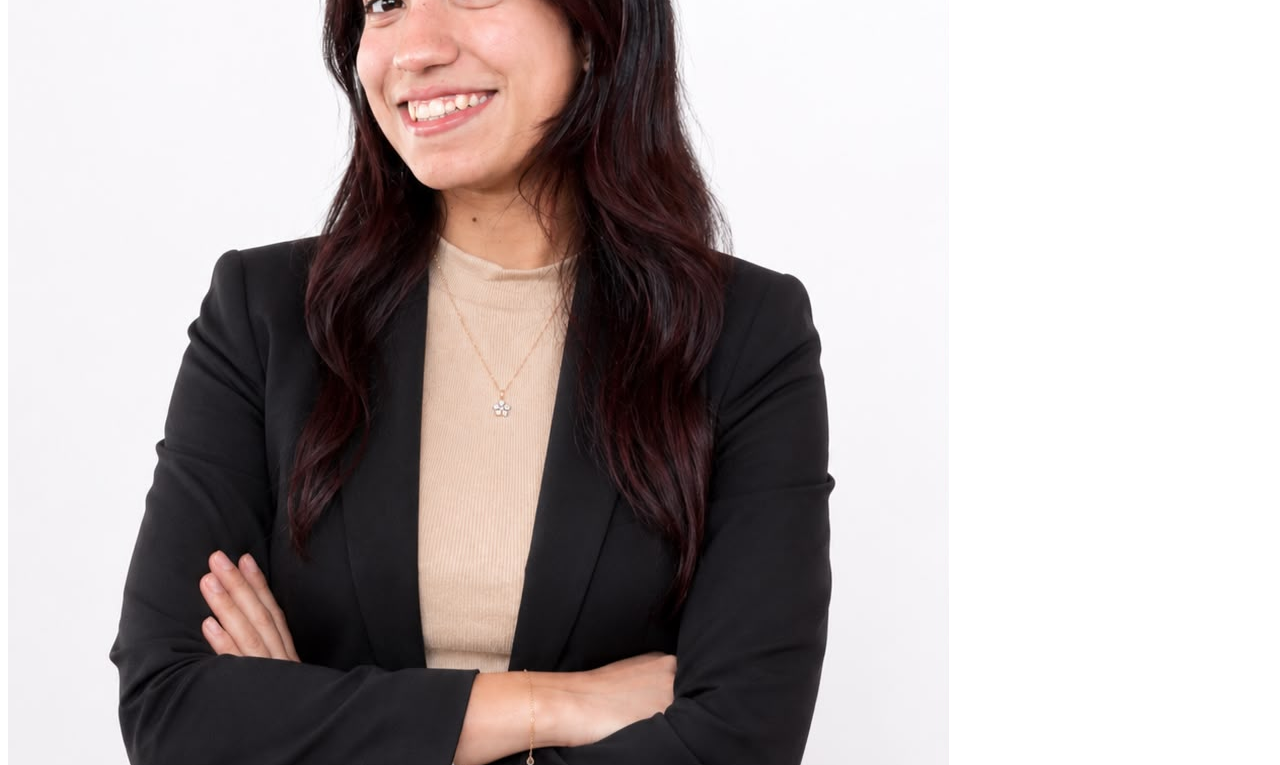
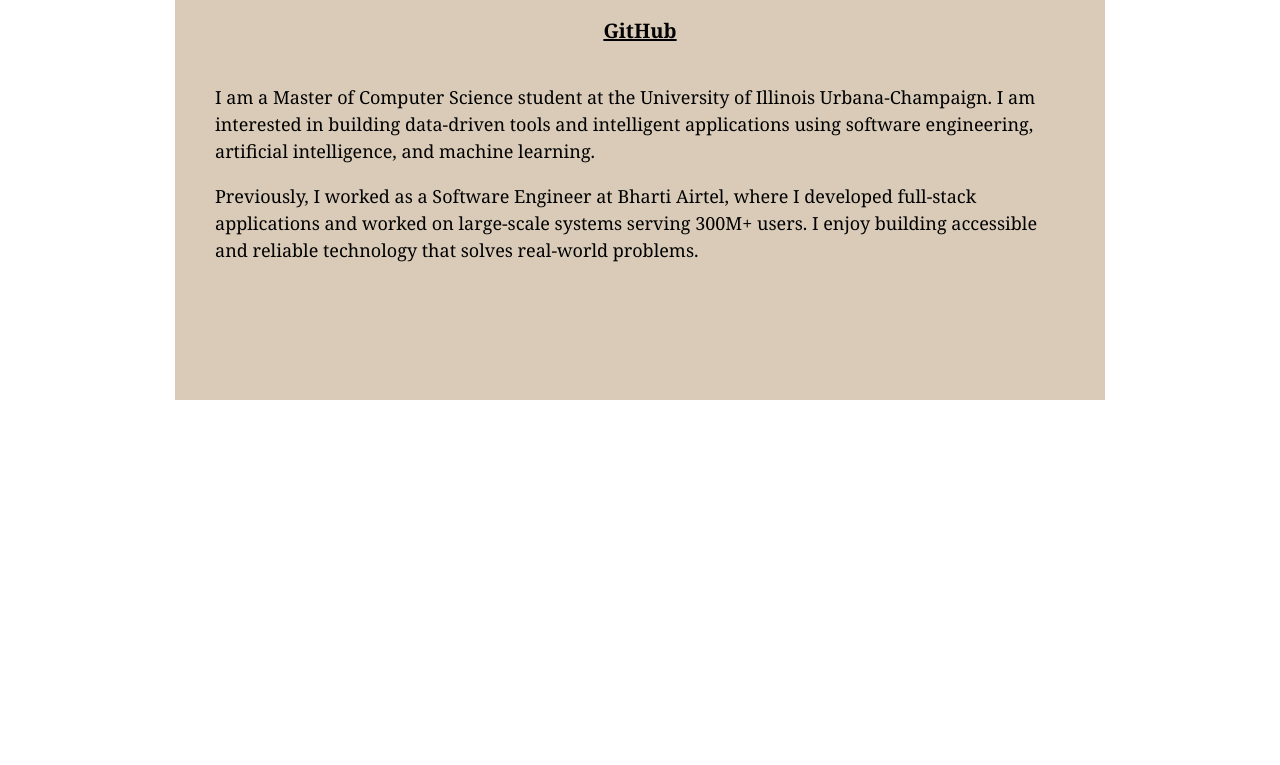
Before and after one commit to KhadijaKorasawala04/MP0, a website built with webpack: page src/index.html in a window 1280 px wide. Shown: the part 380-1145 px from the top of the page. After the commit the page ends 830 px from the top, so only its background shows below. Built offline with nearby package versions, Linux system fonts and the light colour scheme; files whose address does not match are found by name.

Commit message:
Update main.css

```diff
--- a/src/css/main.css
+++ b/src/css/main.css
@@ -1 +1,52 @@
-/* Your CSS here. */
+body {
+  margin: 0;
+  background-color: white;
+  font-family: Georgia, "Times New Roman", serif;
+}
+
+.profile-card {
+  width: 850px;
+  height: 650px;
+  margin: 50px auto;
+  padding: 40px;
+  background-color: #D9CBB7;
+  text-align: center;
+}
+
+.profile-photo {
+  width: 150px;
+  height: 150px;
+  object-fit: cover;
+  display: block;
+  margin: 0 auto 30px;
+  border: 6px solid #C1A1A1;
+}
+
+h1 {
+  font-size: 42px;
+  margin: 25px 0 15px;
+}
+
+.email {
+  font-style: italic;
+}
+
+.email a {
+  color: black;
+}
+
+.github {
+  font-size: 20px;
+  font-weight: bold;
+  margin-bottom: 40px;
+}
+
+.github a {
+  color: black;
+}
+
+.bio {
+  text-align: left;
+  font-size: 18px;
+  line-height: 1.5;
+}
```
